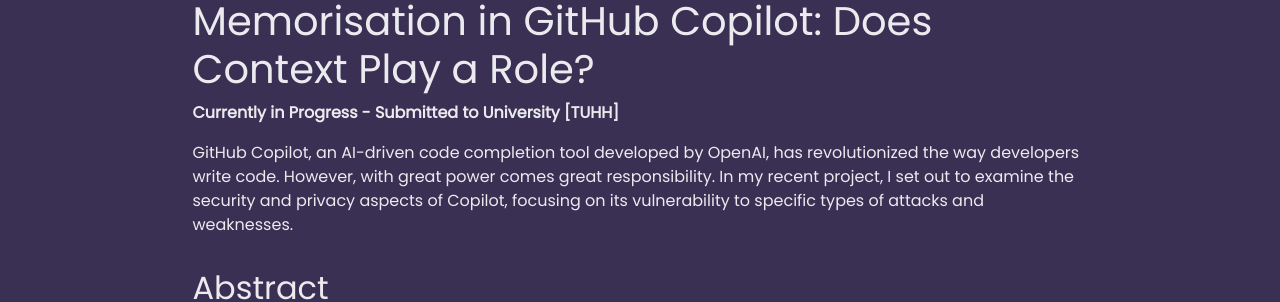
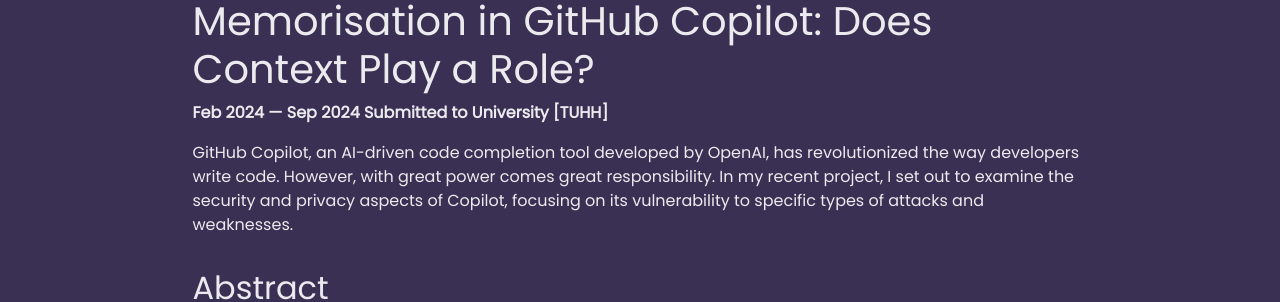
Before and after one commit to tiramdasg/tiramdasg.github.io, a Jekyll site: the page built from _projects/Github-copilot-project.md, in a window 1280 px wide. Shown: the part 205-507 px from the top of the page. Built offline with Jekyll 4.4.1, drawn with Linux system fonts in a browser that asks for light colours.

Commit message:
update dates

```diff
--- a/_projects/Github-copilot-project.md
+++ b/_projects/Github-copilot-project.md
@@ -8,7 +8,7 @@
 ---
 
 # Vulnerabilities and Insecure Training Data Memorisation in GitHub Copilot: Does Context Play a Role?
-**Currently in Progress - Submitted to University [TUHH]**
+**Feb 2024 — Sep 2024 Submitted to University [TUHH]**
 
 GitHub Copilot, an AI-driven code completion tool developed by OpenAI, has revolutionized the way developers write code. However, with great power comes great responsibility. In my recent project, I set out to examine the security and privacy aspects of Copilot, focusing on its vulnerability to specific types of attacks and weaknesses.
 
```
Also changed, not shown: _projects/Decentralized-voting-system.md (+1 -0 lines), _projects/Federated-sentiment-analysis.md (+1 -1 lines).
